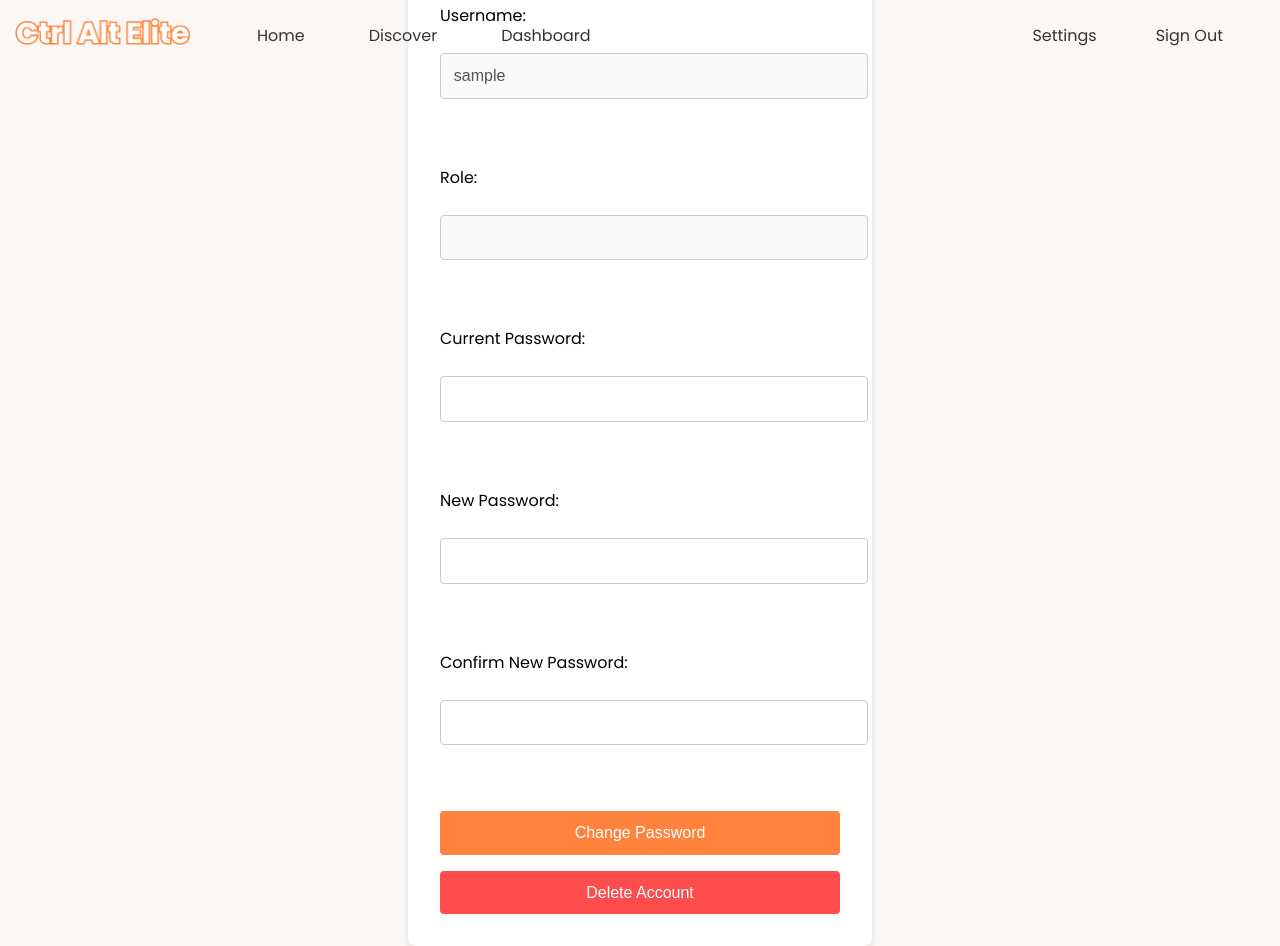
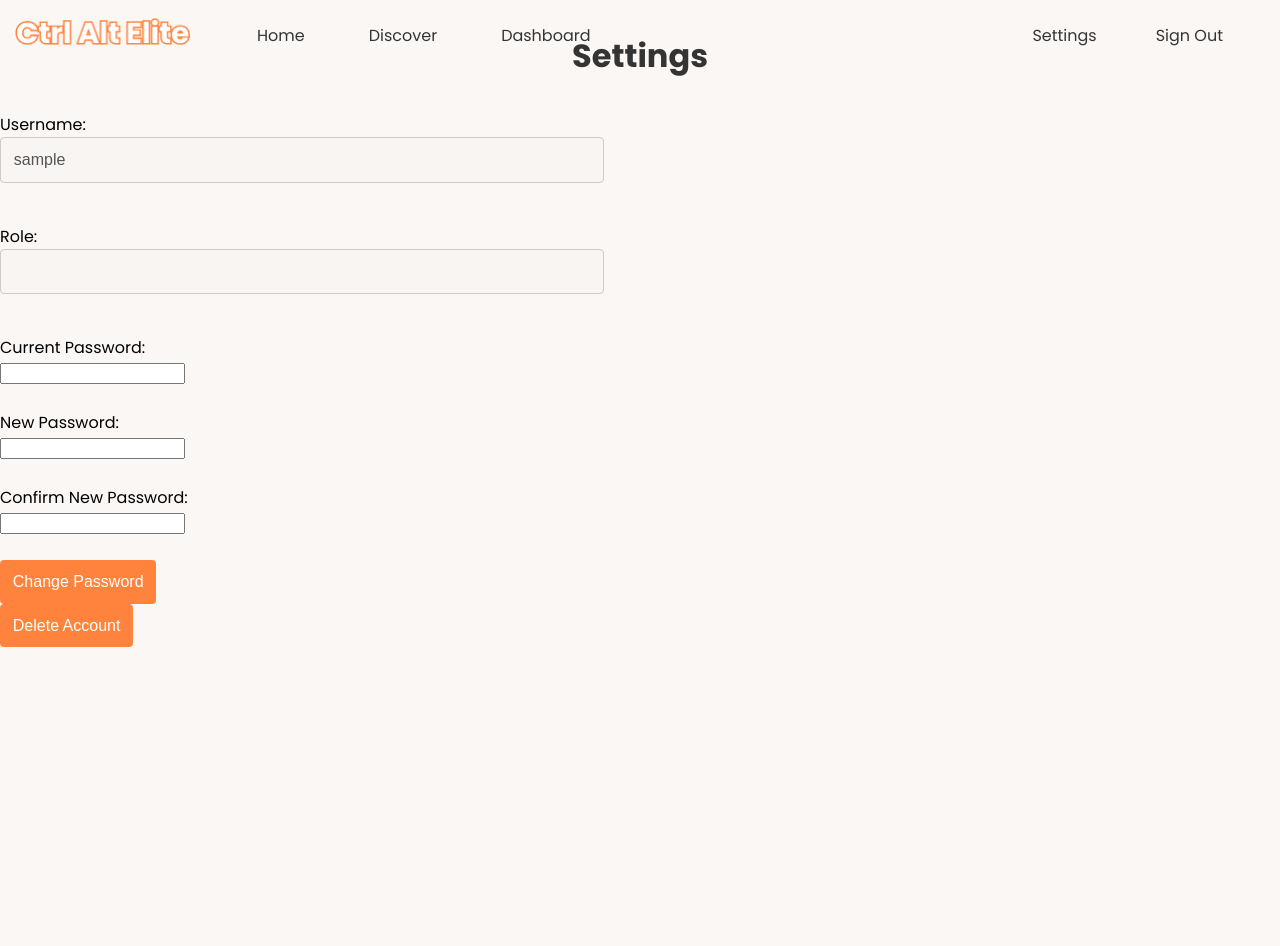
Before and after one commit to sanderhd/Ctrl-Alt-Elite, a PHP site: page /dashboard/settings.php in a window 1280 px wide. After the commit the page ends 647 px from the top, so only its background shows below. Run offline with PHP 8.4, Linux system fonts and the light colour scheme; the visitor is signed in with stand-in values (Sample User, id 1); a stand-in replaces the project's code that opens the database connection.

Commit message:
Refactor dashboard styles and clean up unused CSS; update navigation list style

```diff
--- a/src/CSS/dashboard.css
+++ b/src/CSS/dashboard.css
@@ -13,10 +13,7 @@
     align-items: flex-start;
     padding: 20px;
 }
-/* Additional styles for quiz boxes */
 
-
-/* Additional styles for the dashboard page */
 .dashboardContainer {
     margin-top: 70px; /* Adjust for fixed nav */
     padding: 20px;
@@ -38,8 +35,6 @@
     transition: background-color 0.3s;
 }
 
-
-
 .quizBox {
     display: inline-block;
     background-color: #fff;
@@ -56,10 +51,6 @@
 .quizBox:hover {
     transform: translateY(-5px);
 }
-
-
-
-
 
 html, body {
     height: 100%;
@@ -84,6 +75,7 @@ nav {
     top: 0;
     left: 0;
     z-index: 100;
+
 }
 
 nav ul {
@@ -132,49 +124,69 @@ nav ul li img {
     width: 175px;
 }
 
-/* SETTINGS PAGE */
+/*  */
+/*  */
+/*  */
 
-.settingsContainer {
-    display: flex;
-    justify-content: center;
-    align-items: center;
-    min-height: 100vh;
-    flex-direction: column;
-}
-
-.settingsBox {
-    background-color: #fff;
-    padding: 2em;
-    border-radius: 8px;
-    box-shadow: 0 4px 6px rgba(0, 0, 0, 0.1);
-    width: 100%;
-    max-width: 400px;
-}
-
-form {
+.searchContainer {
     display: flex;
     flex-direction: column;
+    align-items: center;
+    justify-content: center;
+    margin-top: 50px;
+
 }
 
 h1 {
+    text-align: center;
+    font-size: 2em;
     color: var(--primary);
-    margin-bottom: 1.5em;
-    text-align: center;
+    margin: 1em 0;
 }
 
-form {
-    display: flex;
-    flex-direction: column;
-}
-
-input[type="text"],
-input[type="password"] {
+input[type="text"] {
     margin-bottom: 1em;
     padding: 0.8em;
     font-size: 1em;
     border: 1px solid #ccc;
     border-radius: 4px;
-    width: 100%;
+    width: 45%;
+}
+
+
+/*  */
+/*  */
+
+.quizContainer {
+    display: flex;
+    flex-wrap: wrap;
+    justify-content: flex-start;
+    align-items: flex-start;
+    padding: 20px;
+    box-shadow: 0 4px 8px rgba(29, 29, 29, 0.1);
+}
+
+.quizBox {
+    flex: 1 0 21%;
+    margin: 10px;
+    background-color: var(--background);
+    padding: 20px;
+    border-radius: 10px;
+    box-shadow: 0 0 10px rgba(0, 0, 0, 0.1);
+    height: 200px;
+    max-width: 23%;
+}
+
+.quizBox h3 {
+    font-size: 20px;
+    margin-bottom: 10px;
+    color: var(--secondary);
+}
+
+.quizBox h4 {
+    color: var(--primary);
+    font-size: 16px;
+    margin-bottom: 10px;
 }
 
 button {
@@ -190,50 +202,3 @@ button {
 button:hover {
     background-color: #ad5a2a;
 }
-
-.deleteButton {
-    padding: 0.8em;
-    font-size: 1em;
-    background-color: #ff4d4d;
-    color: white;
-    border: none;
-    border-radius: 4px;
-    cursor: pointer;
-    width: 100%;
-    margin-top: 1em;
-}
-
-.deleteButton:hover {
-    background-color: #cc0000;
-}
-
-.alert {
-    margin-bottom: 1em;
-    padding: 1em;
-    border-radius: 4px;
-    font-size: 0.9em;
-}
-
-.alert-success {
-    background-color: #d4edda;
-    color: #155724;
-}
-
-.alert-danger {
-    background-color: #f8d7da;
-    color: #721c24;
-}
-
-
-
-
-
-a {
-    color: var(--primary);
-    text-decoration: none;
-    font-family: "Poppins", sans-serif;
-    font-size: 16px;
-    padding: 8px 12px;
-    border-radius: 6px;
-    transition: background-color 0.3s;
-}
--- a/src/dashboard/dashboard.php
+++ b/src/dashboard/dashboard.php
@@ -38,7 +38,7 @@ try {
     <link rel="stylesheet" href="../CSS/dashboard.css">
 </head>
 <body>
-    <nav>
+    <nav style=" list-style-type: none;">
         <ul class="left-nav"></ul>
             <li><img src="../assets/ctrlaltelite.png"></li>
             <li><a href="../index.php">Home</a></li>
```
